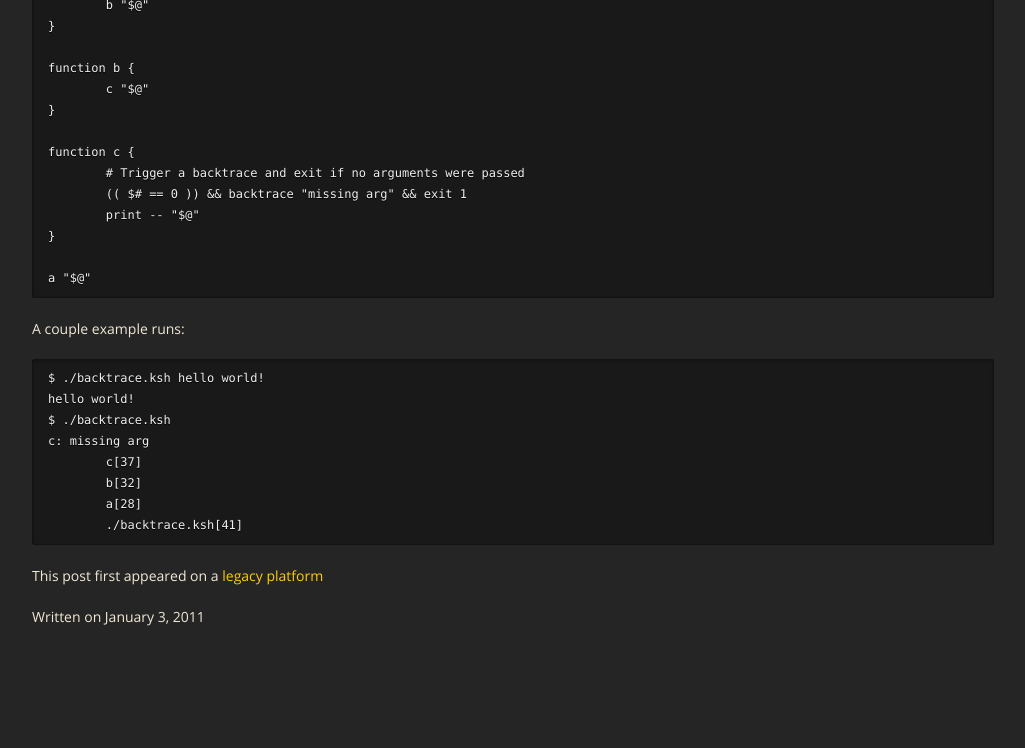
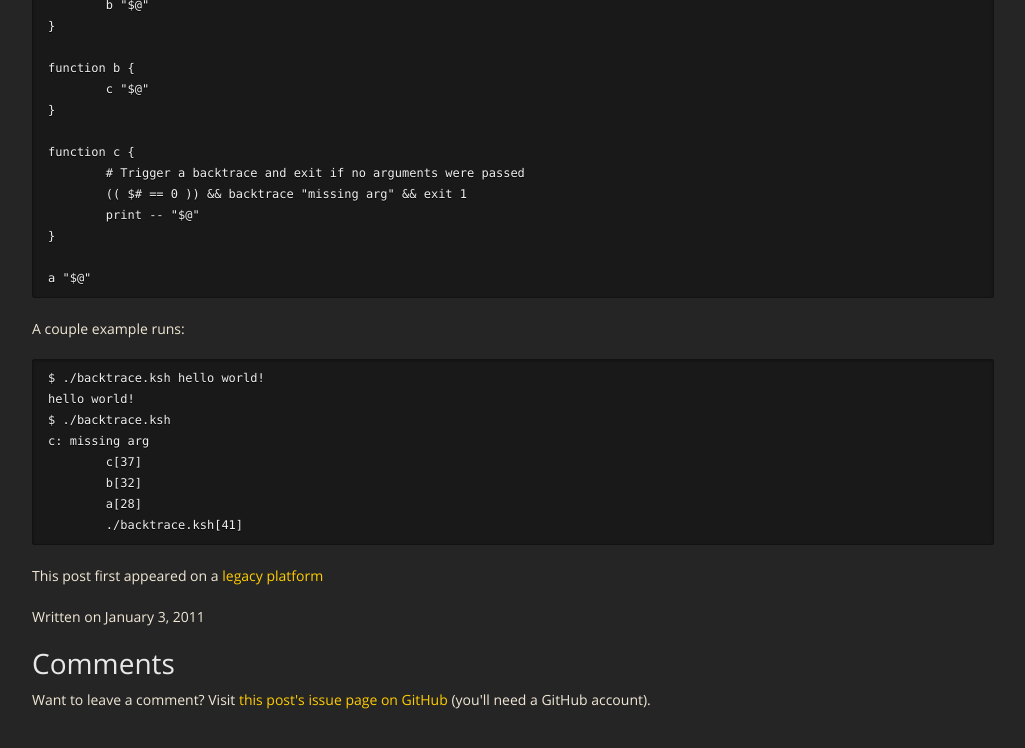
Before and after one commit to mgerdts/mgerdts.github.io, a Jekyll site: the page built from _posts/2011-01-02-ksh93-stack-traces.md, in a window 1280 px wide and 900 px high, scrolled down 1015 px. Shown: the top 748 px of the window, without its empty margins (8-1033 px from the left). Built offline with Jekyll 4.4.1, drawn with Linux system fonts in a browser that asks for light colours; nearby versions of some CDN libraries.

Commit message:
add comments

```diff
--- /dev/null
+++ b/_includes/post_comments.html
@@ -0,0 +1,35 @@
+<!-- Thanks to https://raw.githubusercontent.com/mkoohafkan/mkoohafkan.github.io/master/_includes/post_comments.html -->
+
+<div class="clearfix"></div>
+<br>
+<div id="comments">
+<div class="post-header bg-{{site.default_post_color}}">
+  <h1 class="h1 post-title">Comments</h1>
+</div>
+
+<article class="post-content">
+<p>Want to leave a comment? Visit <a href="https://github.com/mgerdts/mgerdts.github.io/issues/{{page.commentIssueId}}"> this post's issue page on GitHub</a> (you'll need a GitHub account).</p>
+</article>
+</div>
+
+<script type="text/javascript">
+  function loadComments(data) {
+    for (var i=0; i<data.length; i++) {
+      var cuser = data[i].user.login;
+      var cuserlink = data[i].user.html_url;
+      var clink = data[i].html_url;
+      var cbody = data[i].body_html;
+      var cavatarlink = data[i].user.avatar_url;
+      var cdate = new Date(data[i].created_at);
+      var dopts = { month: 'short', day: 'numeric', year: 'numeric' }
+      $("#comments").append('<br><div class="post-header bg-{{site.default_post_color}}"><span class="post-meta">' + cdate.toLocaleDateString("en", dopts) + '</span><br><a class="post-link" href="' + cuserlink + '"><h3 class="h3 post-title">' + cuser + '</h3></a></div><article class="post-content">' + cbody + '</article>');
+    }
+  }
+  $.ajax("https://api.github.com/repos/mgerdts/mgerdts.github.io/issues/{{ page.commentIssueId }}/comments", {
+    headers: {Accept: "application/vnd.github.v3.html+json"},
+    dataType: "json",
+    success: function(msg){
+      loadComments(msg);
+   }
+  });
+</script>
--- a/_layouts/post.html
+++ b/_layouts/post.html
@@ -18,6 +18,9 @@ layout: default
           Written on {{ page.date | date: "%B %e, %Y" }}
         </div>
       </article>
+
+      {% include post_comments.html %}
+
     </div>
 
     <div class="unit one-fifth">
```
